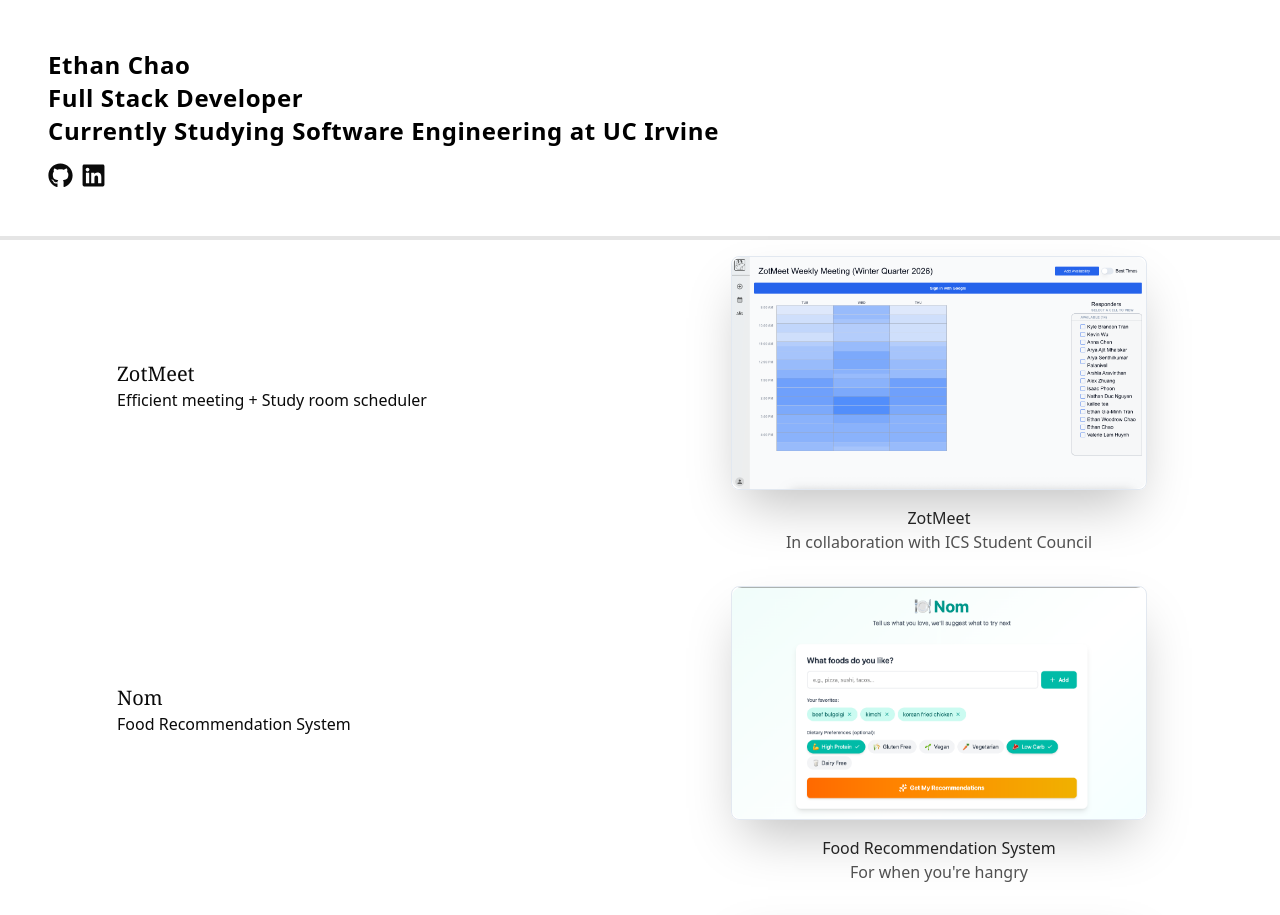
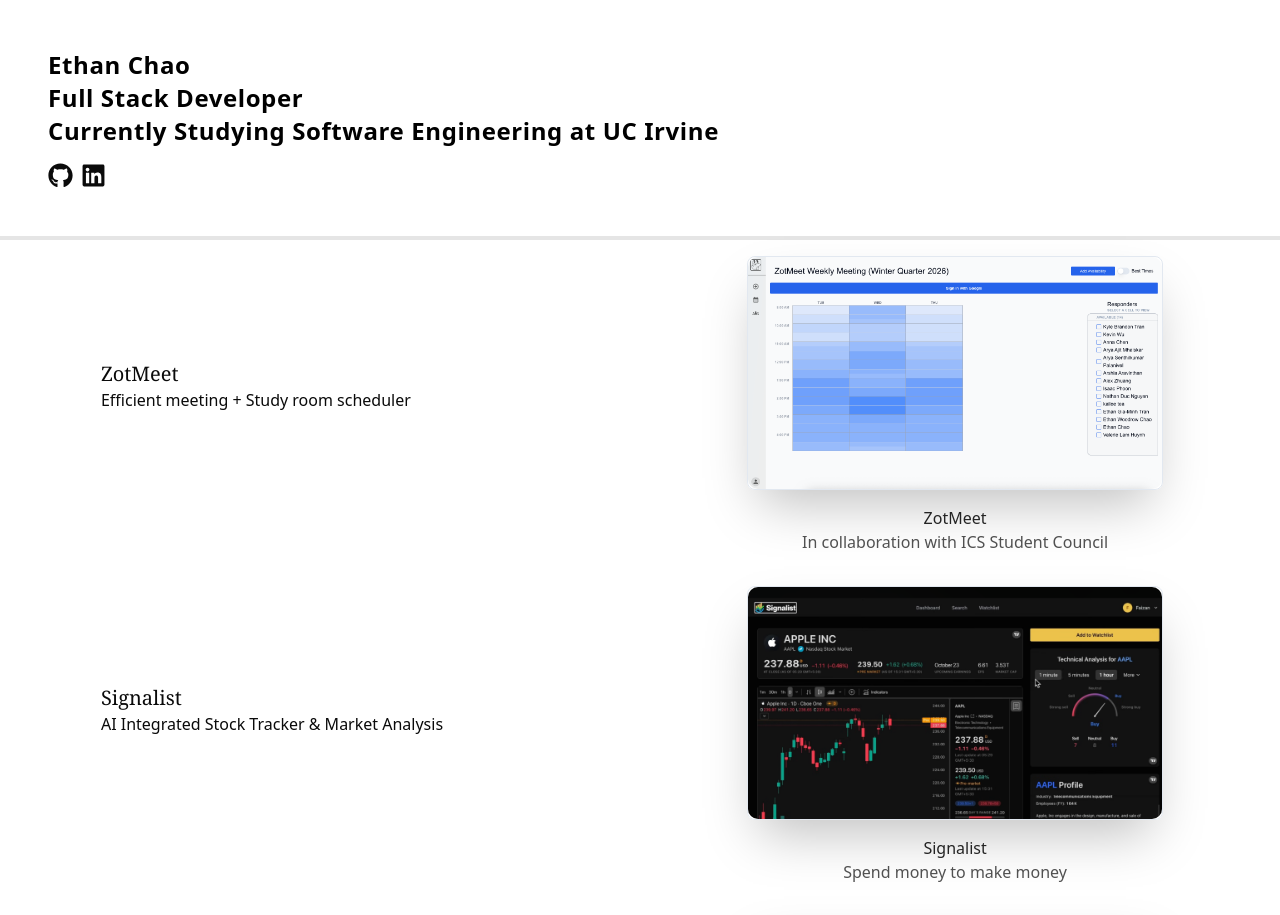
Before and after one commit to ethancha0/new-portfolio, a Next.js app: page / in a window 1280 px wide. Shown: the top 915 px of the page. Built offline with nearby package versions, Linux system fonts and the light colour scheme.

Commit message:
feat: added signalist project

```diff
--- a/components/expandable-card-demo-grid.tsx
+++ b/components/expandable-card-demo-grid.tsx
@@ -4,6 +4,7 @@
 import { AnimatePresence, motion } from "motion/react";
 import { useOutsideClick } from "@/hooks/use-outside-click";
 import ZotMeetPic from "../public/project-imgs/ZotMeetSS.png"
+import stockPic from "../public/project-imgs/stocktrackerSS.png"
 import PixelMonPic from "../public/project-imgs/PixelmonSS.png"
 import NomPic from "../public/project-imgs/NomPic.png"
 import Image from "next/image"
@@ -239,11 +240,30 @@
     },
   },
    {
+    description: "Spend money to make money",
+    title: "Signalist",
+    src: stockPic,
+    ctaText: "Available Soon",
+    ctaLink: "https://github.com/ethancha0/signalist-stock-tracker",
+    content: () => {
+      return (
+        <div>
+        <p className="font-bold">
+          Working hard or hardly working?
+        </p>
+        <p>
+          A project I'm currently working on to beat the S&P 500
+        </p>
+        </div>
+      );
+    },
+  },
+   {
     description: "For when you're hangry",
     title: "Food Recommendation System",
     src: NomPic,
     ctaText: "Available Soon",
-    ctaLink: "/",
+    ctaLink: "https://github.com/ethancha0/nom-food-recommendation",
     content: () => {
       return (
         <div>
--- a/components/project_row/project.tsx
+++ b/components/project_row/project.tsx
@@ -16,6 +16,10 @@
                   description="Efficient meeting + Study room scheduler"
                 />
                 <ProjectInfo
+                  title="Signalist"
+                  description="AI Integrated Stock Tracker & Market Analysis"
+                />
+                <ProjectInfo
                   title="Nom"
                   description="Food Recommendation System"
                 />
@@ -23,6 +27,8 @@
                   title="Pixelmon"
                   description="Game based on the Animated Series"
                 />
+
+
 
               </div>
 
```
Also changed, not shown: public/project-imgs/stocktrackerSS.png (added).
